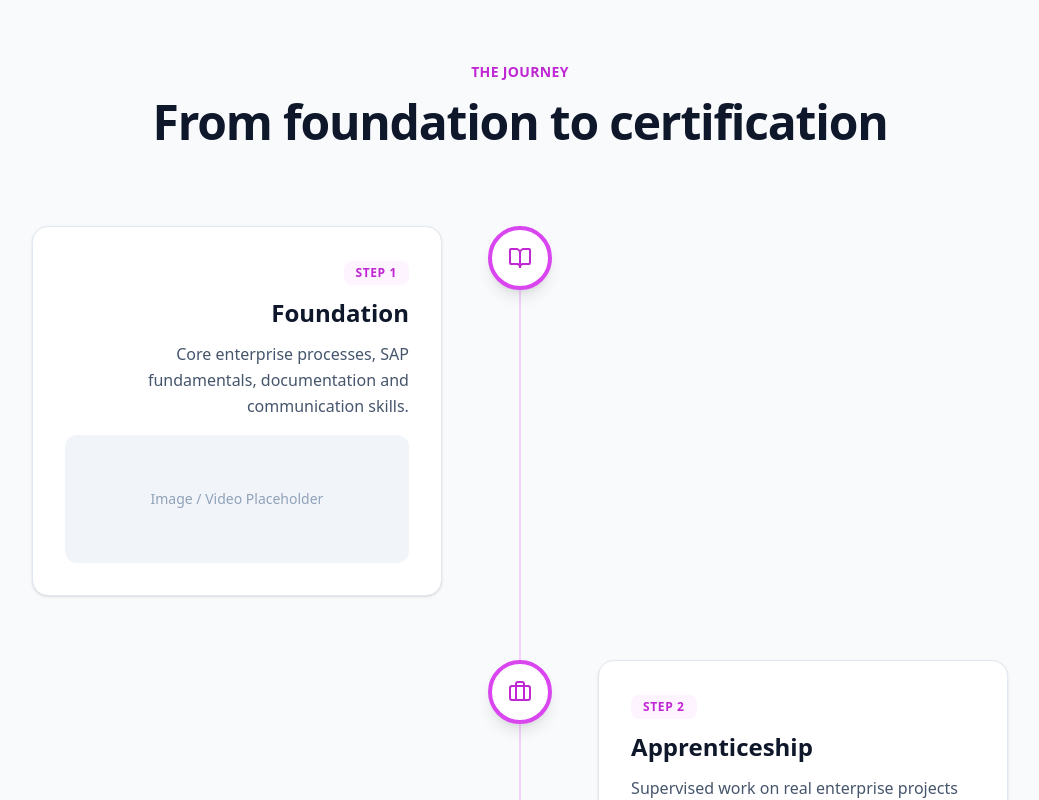
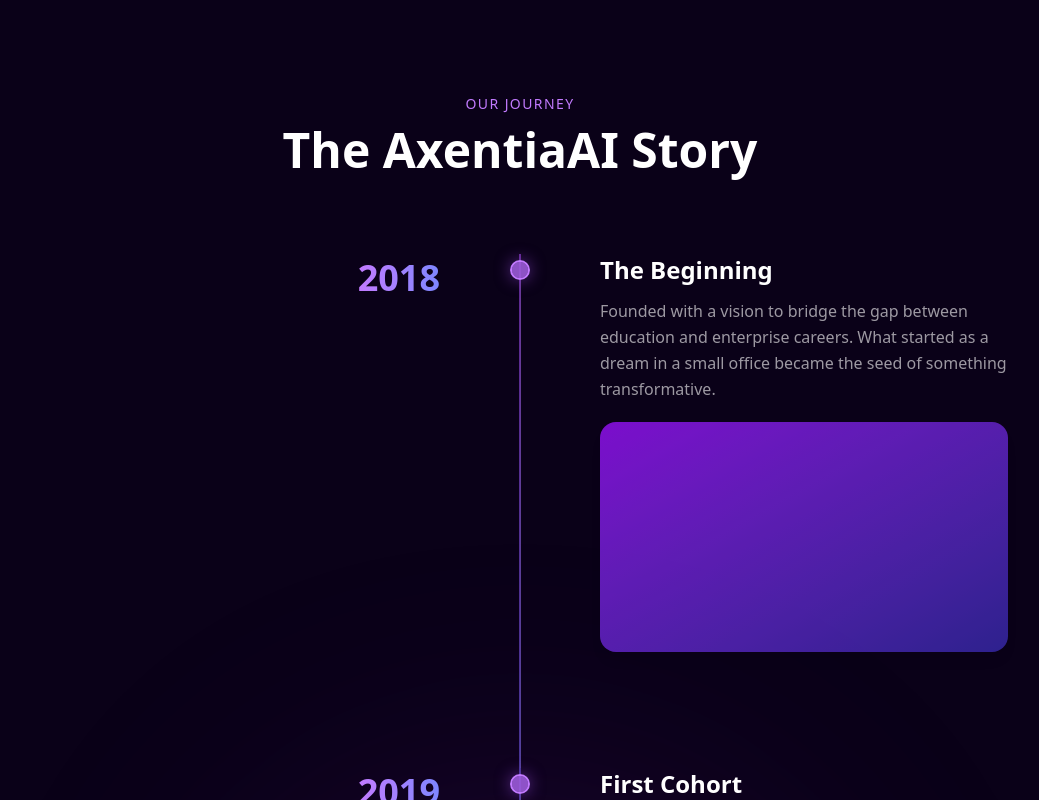
Before and after one commit to AtmegaBuzz/axentiaai, a Next.js app: page / in a window 1280 px wide. Shown: the part 5060-5860 px from the top of the page, without its empty margins (120-1159 px from the left). Built offline with nearby package versions, Linux system fonts and the light colour scheme.

Commit message:
Redesign Timeline: Relume-style with scroll-driven progress bar and animations

```diff
--- a/components/sections/Timeline.tsx
+++ b/components/sections/Timeline.tsx
@@ -1,79 +1,233 @@
-'use client';
+'use client'
 
-import { motion } from 'framer-motion';
-import { BookOpen, Briefcase, Users, Building2, Award } from 'lucide-react';
+import { useRef } from 'react'
+import { motion, useScroll, useTransform } from 'framer-motion'
 
-const steps = [
-    { icon: <BookOpen className="w-6 h-6" />, title: 'Foundation', desc: 'Core enterprise processes, SAP fundamentals, documentation and communication skills.' },
-    { icon: <Briefcase className="w-6 h-6" />, title: 'Apprenticeship', desc: 'Supervised work on real enterprise projects with increasing responsibility.' },
-    { icon: <Users className="w-6 h-6" />, title: 'Mentorship', desc: 'One-on-one guidance from senior consultants with 10+ years experience.' },
-    { icon: <Building2 className="w-6 h-6" />, title: 'Enterprise Exposure', desc: 'Direct client interaction, cross-module work, and industry-specific scenarios.' },
-    { icon: <Award className="w-6 h-6" />, title: 'Certification', desc: 'Industry-recognized certification and deployment readiness assessment.' },
-];
+const timelineData = [
+  {
+    year: '2018',
+    title: 'The Beginning',
+    description:
+      'Founded with a vision to bridge the gap between education and enterprise careers. What started as a dream in a small office became the seed of something transformative.',
+    gradient: 'from-purple-600 to-indigo-800',
+    hasImage: true,
+  },
+  {
+    year: '2019',
+    title: 'First Cohort',
+    description:
+      'Launched the first SAP training cohort with 25 students — and achieved a 100% placement rate. The model was validated, and the mission was clear.',
+    gradient: 'from-indigo-600 to-blue-800',
+    hasImage: false,
+    quote: {
+      text: '"Every single student from our first batch found their dream role. That moment changed everything for us."',
+      author: 'Founding Team',
+    },
+  },
+  {
+    year: '2020',
+    title: 'Going Digital',
+    description:
+      'Pivoted to fully online training during the pandemic, reaching students across India. Adversity became our catalyst — we went from one city to the entire country overnight.',
+    gradient: 'from-blue-600 to-cyan-800',
+    hasImage: true,
+  },
+  {
+    year: '2021',
+    title: 'Enterprise Partnerships',
+    description:
+      'Partnered with Orane Consulting and leading SAP implementation firms. Our graduates were no longer just trained — they were industry-endorsed.',
+    gradient: 'from-cyan-600 to-teal-800',
+    hasImage: false,
+  },
+  {
+    year: '2022',
+    title: 'AI Integration',
+    description:
+      'Introduced AI-powered learning paths and personalized career coaching. Every learner got a unique trajectory tailored to their strengths and market demand.',
+    gradient: 'from-teal-600 to-emerald-800',
+    hasImage: true,
+    quote: {
+      text: '"AI didn\'t replace the human touch — it amplified it. Our mentors could finally focus on what mattered most."',
+      author: 'Head of Product',
+    },
+  },
+  {
+    year: '2023',
+    title: '500+ Careers Launched',
+    description:
+      'Milestone of 500+ successful career transitions into enterprise tech. From freshers to mid-career professionals, our community became a launchpad for transformation.',
+    gradient: 'from-emerald-600 to-green-800',
+    hasImage: false,
+  },
+  {
+    year: '2024',
+    title: 'AxentiaAI Rebrand',
+    description:
+      'Rebranded as AxentiaAI, expanding beyond SAP into full AI & Data career acceleration. A new chapter — same mission, bigger ambition.',
+    gradient: 'from-violet-600 to-purple-900',
+    hasImage: true,
+  },
+]
+
+function TimelineItem({
+  item,
+  index,
+  totalItems,
+}: {
+  item: (typeof timelineData)[0]
+  index: number
+  totalItems: number
+}) {
+  const itemRef = useRef<HTMLDivElement>(null)
+  const { scrollYProgress } = useScroll({
+    target: itemRef,
+    offset: ['start end', 'center center'],
+  })
+  const dotScale = useTransform(scrollYProgress, [0, 1], [0, 1])
+  const dotOpacity = useTransform(scrollYProgress, [0, 0.8, 1], [0.3, 0.6, 1])
+
+  return (
+    <motion.div
+      ref={itemRef}
+      className="relative grid grid-cols-[1fr] md:grid-cols-[1fr_80px_1fr] gap-4 md:gap-0"
+      initial={{ opacity: 0, y: 60 }}
+      whileInView={{ opacity: 1, y: 0 }}
+      viewport={{ once: true, margin: '-80px' }}
+      transition={{ duration: 0.7, ease: [0.22, 1, 0.36, 1] }}
+    >
+      {/* Left: Year — hidden on mobile, shown on md+ */}
+      <div className="hidden md:flex items-start justify-end pr-10 pt-1">
+        <span className="text-4xl font-bold bg-gradient-to-r from-purple-400 to-indigo-400 bg-clip-text text-transparent">
+          {item.year}
+        </span>
+      </div>
+
+      {/* Center: Line + Dot — hidden on mobile */}
+      <div className="hidden md:flex flex-col items-center relative">
+        {/* Dot */}
+        <motion.div
+          className="relative z-10 mt-1.5"
+          style={{ scale: dotScale, opacity: dotOpacity }}
+        >
+          <div className="w-5 h-5 rounded-full border-2 border-purple-400 bg-purple-500/30 backdrop-blur-sm shadow-[0_0_16px_rgba(168,85,247,0.5)]" />
+          <div className="absolute inset-0.5 rounded-full bg-purple-400/60" />
+        </motion.div>
+        {/* Connector line segment */}
+        {index < totalItems - 1 && (
+          <div className="w-px flex-1 bg-white/[0.07]" />
+        )}
+      </div>
+
+      {/* Right: Content */}
+      <div className="pl-8 md:pl-10 pb-16 md:pb-24 relative">
+        {/* Mobile: line + dot on left */}
+        <div className="md:hidden absolute left-0 top-0 bottom-0 flex flex-col items-center">
+          <motion.div
+            className="relative z-10 mt-1.5 shrink-0"
+            style={{ scale: dotScale, opacity: dotOpacity }}
+          >
+            <div className="w-4 h-4 rounded-full border-2 border-purple-400 bg-purple-500/30 shadow-[0_0_12px_rgba(168,85,247,0.4)]" />
+            <div className="absolute inset-0.5 rounded-full bg-purple-400/60" />
+          </motion.div>
+          {index < totalItems - 1 && (
+            <div className="w-px flex-1 bg-white/[0.07]" />
+          )}
+        </div>
+
+        {/* Mobile year */}
+        <span className="md:hidden text-2xl font-bold bg-gradient-to-r from-purple-400 to-indigo-400 bg-clip-text text-transparent mb-2 block">
+          {item.year}
+        </span>
+
+        <h3 className="text-xl md:text-2xl font-semibold text-white mb-3">
+          {item.title}
+        </h3>
+        <p className="text-white/60 leading-relaxed max-w-lg mb-5">
+          {item.description}
+        </p>
+
+        {item.hasImage && (
+          <div
+            className={`w-full max-w-md aspect-video rounded-2xl bg-gradient-to-br ${item.gradient} opacity-80 mb-5 shadow-lg`}
+          />
+        )}
+
+        {item.quote && (
+          <blockquote className="border-l-2 border-purple-500/50 pl-4 max-w-md">
+            <p className="text-white/50 italic text-sm leading-relaxed">
+              {item.quote.text}
+            </p>
+            <cite className="text-purple-400/70 text-xs mt-1 block not-italic">
+              — {item.quote.author}
+            </cite>
+          </blockquote>
+        )}
+      </div>
+    </motion.div>
+  )
+}
 
 export function Timeline() {
+  const containerRef = useRef<HTMLDivElement>(null)
+  const { scrollYProgress } = useScroll({
+    target: containerRef,
+    offset: ['start end', 'end start'],
+  })
+  const progressHeight = useTransform(scrollYProgress, [0, 1], ['0%', '100%'])
+
   return (
-        <section className="py-24 bg-slate-50 border-b border-slate-200">
-            <div className="container mx-auto px-4 md:px-6 max-w-5xl">
-                <div className="text-center mb-20">
+    <section className="relative bg-[#0a0118] py-24 md:py-32 overflow-hidden">
+      {/* Ambient glow */}
+      <div className="absolute top-1/4 left-1/2 -translate-x-1/2 w-[600px] h-[600px] rounded-full bg-purple-900/20 blur-[128px] pointer-events-none" />
+
+      <div className="relative max-w-5xl mx-auto px-6">
+        {/* Heading */}
         <motion.div
-                        initial={{ opacity: 0, y: 20 }}
+          className="text-center mb-20"
+          initial={{ opacity: 0, y: 30 }}
           whileInView={{ opacity: 1, y: 0 }}
           viewport={{ once: true }}
-                        className="text-brand-600 font-semibold tracking-wide uppercase text-sm mb-4"
+          transition={{ duration: 0.6 }}
         >
-                        The Journey
+          <p className="text-purple-400 text-sm font-medium tracking-widest uppercase mb-3">
+            Our Journey
+          </p>
+          <h2 className="text-4xl md:text-5xl font-bold text-white">
+            The AxentiaAI Story
+          </h2>
         </motion.div>
-                    <motion.h2
-                        initial={{ opacity: 0, y: 20 }}
-                        whileInView={{ opacity: 1, y: 0 }}
-                        viewport={{ once: true }}
-                        transition={{ delay: 0.1 }}
-                        className="text-4xl md:text-5xl font-bold text-slate-900 tracking-tight"
-                    >
-                        From foundation to certification
-                    </motion.h2>
+
+        {/* Timeline */}
+        <div ref={containerRef} className="relative">
+          {/* Desktop progress line — center column */}
+          <div className="hidden md:block absolute left-1/2 -translate-x-1/2 top-0 bottom-0 w-px">
+            <div className="absolute inset-0 bg-white/[0.07]" />
+            <motion.div
+              className="absolute top-0 left-0 w-full bg-gradient-to-b from-purple-500 via-indigo-500 to-purple-500 origin-top"
+              style={{ height: progressHeight }}
+            />
           </div>
 
-                <div className="relative">
-                    {/* Vertical line */}
-                    <div className="absolute left-8 md:left-1/2 top-0 bottom-0 w-0.5 bg-brand-200 -translate-x-1/2" />
-
-                    <div className="space-y-16">
-                        {steps.map((step, idx) => (
+          {/* Mobile progress line — left edge */}
+          <div className="md:hidden absolute left-[7px] top-0 bottom-0 w-px">
+            <div className="absolute inset-0 bg-white/[0.07]" />
             <motion.div
-                                key={step.title}
-                                initial={{ opacity: 0, y: 30 }}
-                                whileInView={{ opacity: 1, y: 0 }}
-                                viewport={{ once: true, margin: "-50px" }}
-                                transition={{ delay: 0.1 * idx }}
-                                className={`relative flex items-start gap-8 ${
-                                    idx % 2 === 0 ? 'md:flex-row' : 'md:flex-row-reverse'
-                                }`}
-                            >
-                                {/* Center dot */}
-                                <div className="absolute left-8 md:left-1/2 -translate-x-1/2 w-16 h-16 bg-white border-4 border-brand-500 rounded-full flex items-center justify-center text-brand-600 z-10 shadow-lg">
-                                    {step.icon}
+              className="absolute top-0 left-0 w-full bg-gradient-to-b from-purple-500 via-indigo-500 to-purple-500 origin-top"
+              style={{ height: progressHeight }}
+            />
           </div>
 
-                                {/* Content */}
-                                <div className={`ml-24 md:ml-0 md:w-[42%] bg-white rounded-2xl p-8 border border-slate-200 shadow-sm hover:shadow-xl transition-shadow ${
-                                    idx % 2 === 0 ? 'md:mr-auto md:text-right' : 'md:ml-auto'
-                                }`}>
-                                    <div className="inline-block px-3 py-1 bg-brand-50 text-brand-600 font-bold text-xs uppercase tracking-wider rounded-lg mb-3">
-                                        Step {idx + 1}
-                                    </div>
-                                    <h3 className="text-2xl font-bold text-slate-900 mb-3">{step.title}</h3>
-                                    <p className="text-slate-600 leading-relaxed">{step.desc}</p>
-                                    <div className="mt-4 w-full h-32 bg-slate-100 rounded-xl flex items-center justify-center text-slate-400 text-sm">
-                                        Image / Video Placeholder
-                                    </div>
-                                </div>
-                            </motion.div>
+          {timelineData.map((item, i) => (
+            <TimelineItem
+              key={item.year}
+              item={item}
+              index={i}
+              totalItems={timelineData.length}
+            />
           ))}
         </div>
       </div>
-            </div>
     </section>
-    );
+  )
 }
```
Lines whose indentation alone changed are shown as unchanged.
